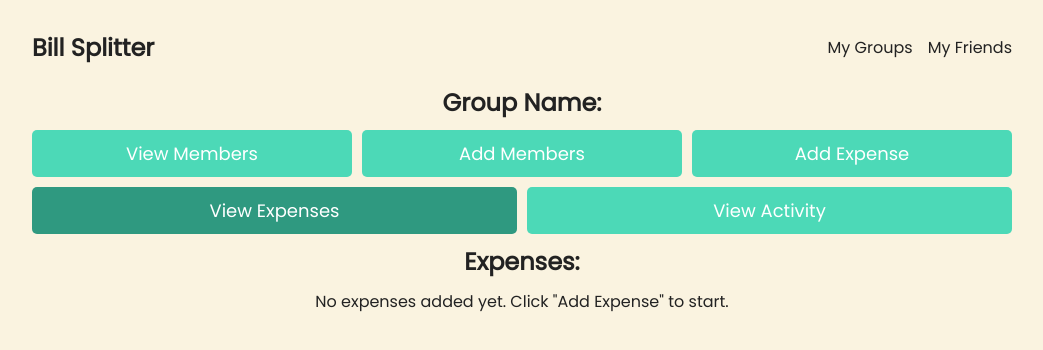
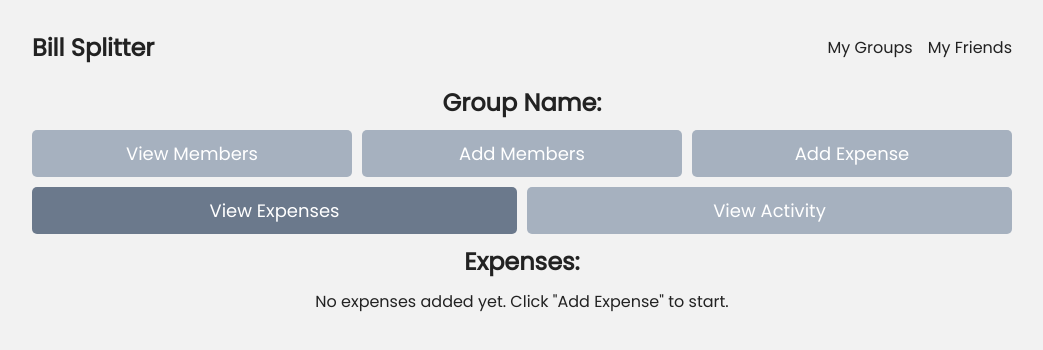
Before and after one commit to deepjoy9/Bill-Split-App, a React (Vite) app in the folder client/: page /groups/1 in a window 1280 px wide. Shown: the top 350 px of the page, without its empty margins (118-1161 px from the left). Built offline with nearby package versions, Linux system fonts and the light colour scheme.

Commit message:
Update app background color & button colors

```diff
--- a/client/src/App.css
+++ b/client/src/App.css
@@ -8,7 +8,7 @@
 }
 body {
   color: #222;
-  background-color: #faf3e0;
+  background-color: #f2f2f2;
 }
 
 /* Layout */
@@ -93,10 +93,10 @@ header nav button {
   margin-bottom: 20px;
 }
 .create-group-container button {
-  background-color: #4cd9b7;
+  background-color: #a6b1bf;
 }
 .create-group-container button:hover {
-  background-color: #20c997;
+  background-color: #6b798c;
 }
 .form-group {
   margin-bottom: 20px;
@@ -120,13 +120,13 @@ button {
   font-size: 18px;
   border: none;
   border-radius: 5px;
-  background-color: #4cd9b7;
+  background-color: #a6b1bf;
   color: #fff;
   cursor: pointer;
   margin-bottom: 5px;
 }
 button:hover {
-  background-color: #20c997;
+  background-color: #6b798c;
 }
 
 /* Modal styles */
@@ -209,14 +209,17 @@ form button:hover {
   margin-bottom: 5px;
 }
 .group-tab-buttons button {
-  background-color: #4cd9b7;
+  background-color: #a6b1bf;
   border: none;
   padding: 10px;
   cursor: pointer;
 }
+.group-tab-buttons button:hover {
+  background-color: #6b798c;
+}
 
 .group-tab-buttons button.active {
-  background-color: #2f9980;
+  background-color: #6b798c;
 }
 
 .view-list h2,
@@ -231,10 +234,10 @@ form button:hover {
 }
 .add-expense button {
   /* background-color: #20c997; */
-  background-color: #4cd9b7;
+  background-color: #a6b1bf;
 }
 .add-expense button:hover {
-  background-color: #20c997;
+  background-color: #6b798c;
 }
 .split-equally-container,
 .split-manually-label-and-checkbox,
@@ -385,7 +388,7 @@ checkbox-container > label {
 .register-container button {
   width: 100%;
   display: block;
-  background-color: #777;
+  background-color: #a6b1bf;
   border: 0;
   color: #fff;
   border-radius: 5px;
@@ -394,7 +397,7 @@ checkbox-container > label {
 
 .login-container button:hover,
 .register-container button:hover {
-  background-color: #555;
+  background-color: #6b798c;
 }
 
 .link-section {
```
